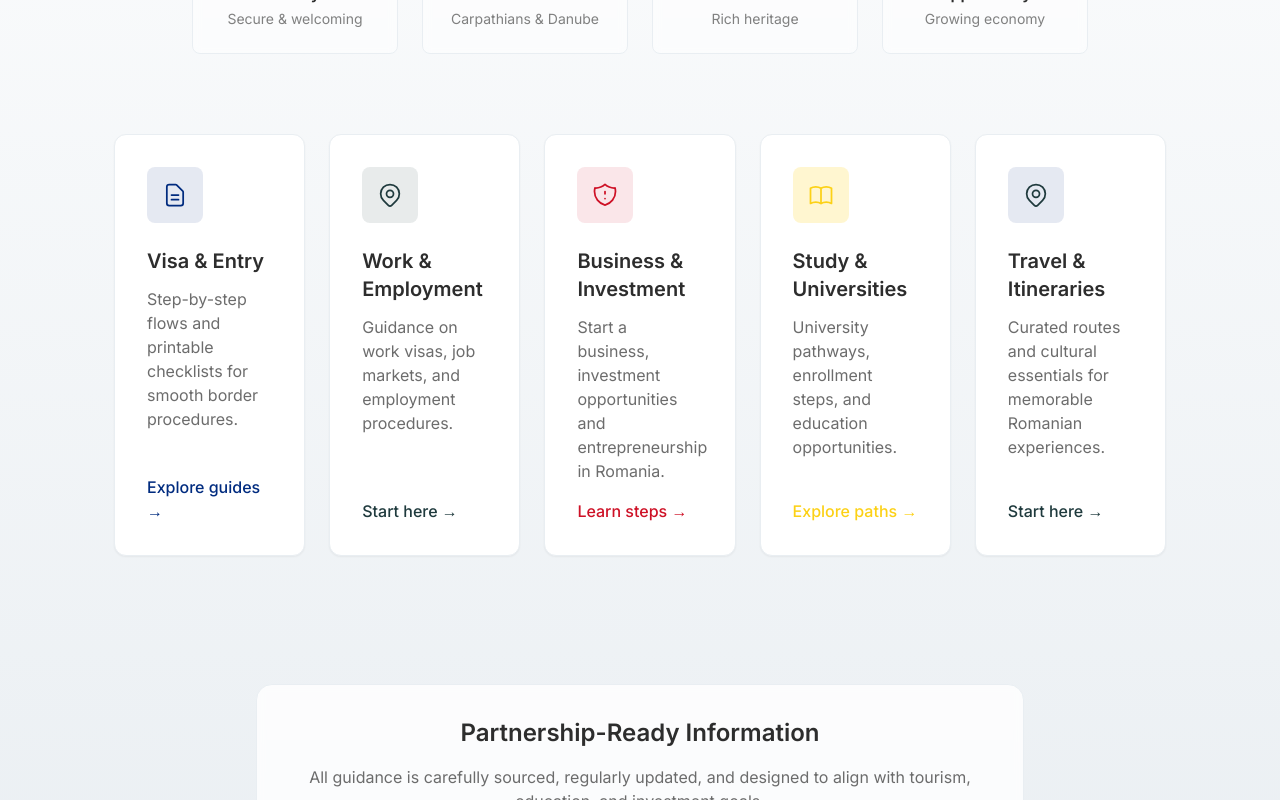
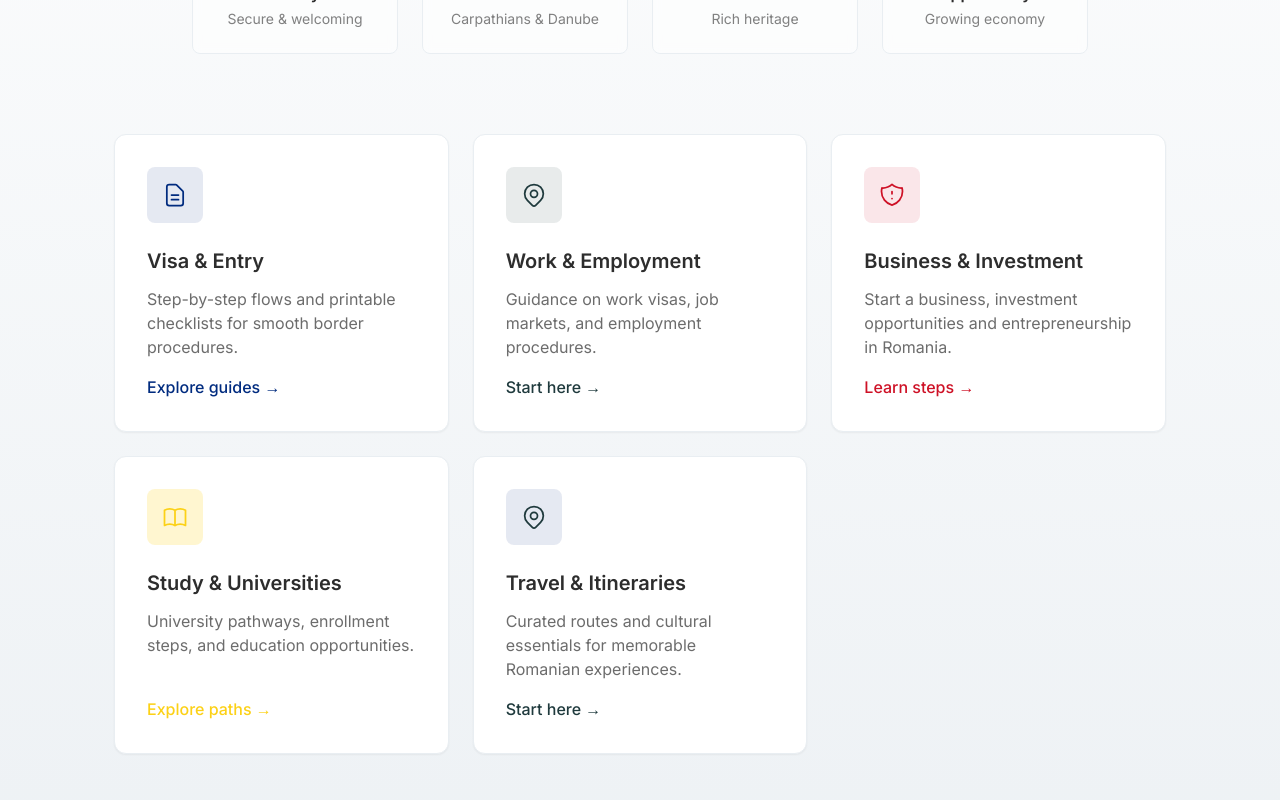
Before and after one commit to CodeNKoffee/eye-on-romania, a Next.js app: page /en in a window 1280 px wide. Shown: the part 480-1280 px from the top of the page. Built offline with nearby package versions, Linux system fonts and the light colour scheme.

Commit message:
style: hero cards

```diff
--- a/src/app/[locale]/components/layouts/Hero.tsx
+++ b/src/app/[locale]/components/layouts/Hero.tsx
@@ -28,26 +28,31 @@ export default function Hero() {
       title: t("navigation.visa.title"),
       description: t("navigation.visa.description"),
       href: "/visa",
+      variant: 0,
     },
     {
       title: t("navigation.work.title"),
       description: t("navigation.work.description"),
       href: "/work",
+      variant: 1,
     },
     {
       title: t("navigation.business.title"),
       description: t("navigation.business.description"),
       href: "/business",
+      variant: 2,
     },
     {
       title: t("navigation.study.title"),
       description: t("navigation.study.description"),
       href: "/study",
+      variant: 3,
     },
     {
       title: t("navigation.travel.title"),
       description: t("navigation.travel.description"),
       href: "/travel",
+      variant: 4,
     },
   ];
 
@@ -69,12 +74,20 @@ export default function Hero() {
       <ValuePillars pillars={pillars} />
 
       {/* Main Navigation Cards */}
-      <div className="mt-12 sm:mt-16 lg:mt-20 grid grid-cols-1 sm:grid-cols-2 lg:grid-cols-3 xl:grid-cols-5 gap-4 sm:gap-6 max-w-7xl mx-auto">
-        {navigationCards.map((n, i) => (
-          <div key={n.title} className="w-full">
-            <NavigationCards title={n.title} description={n.description} href={n.href} variant={i} />
-          </div>
-        ))}
+      <div className="mt-12 sm:mt-16 lg:mt-20 max-w-7xl mx-auto">
+        {/* All Cards - Max 3 per row on large screens */}
+        <div className="grid grid-cols-1 sm:grid-cols-2 lg:grid-cols-3 gap-4 sm:gap-6">
+          {navigationCards.map((card) => (
+            <div key={card.title} className="w-full">
+              <NavigationCards
+                title={card.title}
+                description={card.description}
+                href={card.href}
+                variant={card.variant}
+              />
+            </div>
+          ))}
+        </div>
       </div>
     </section>
   );
```
